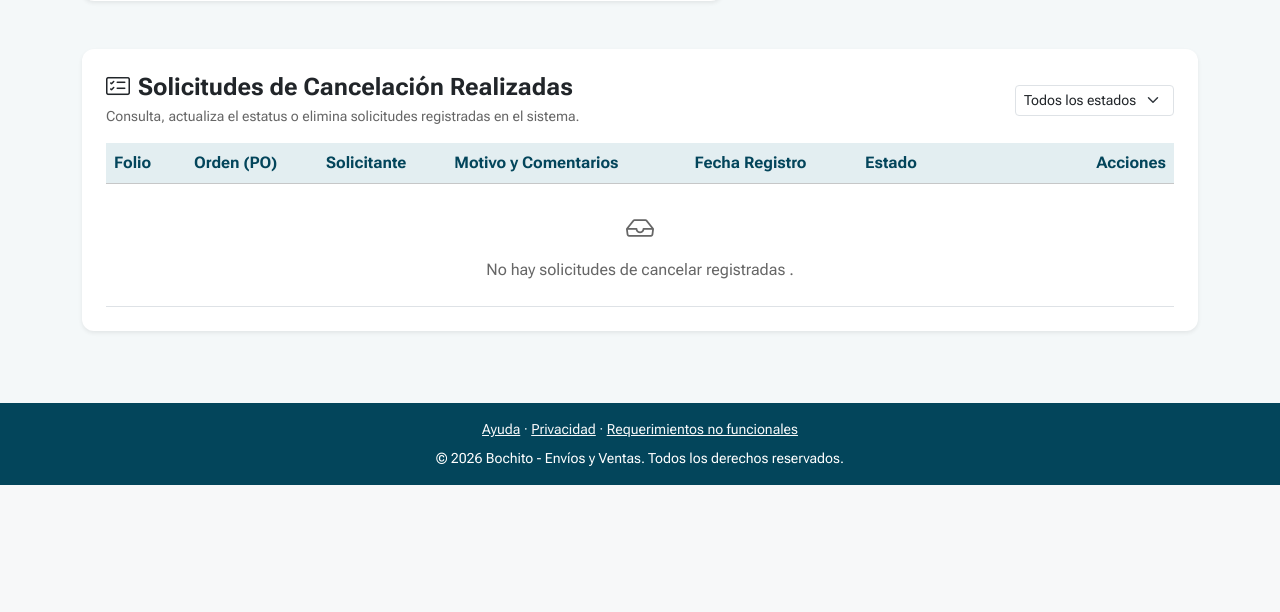
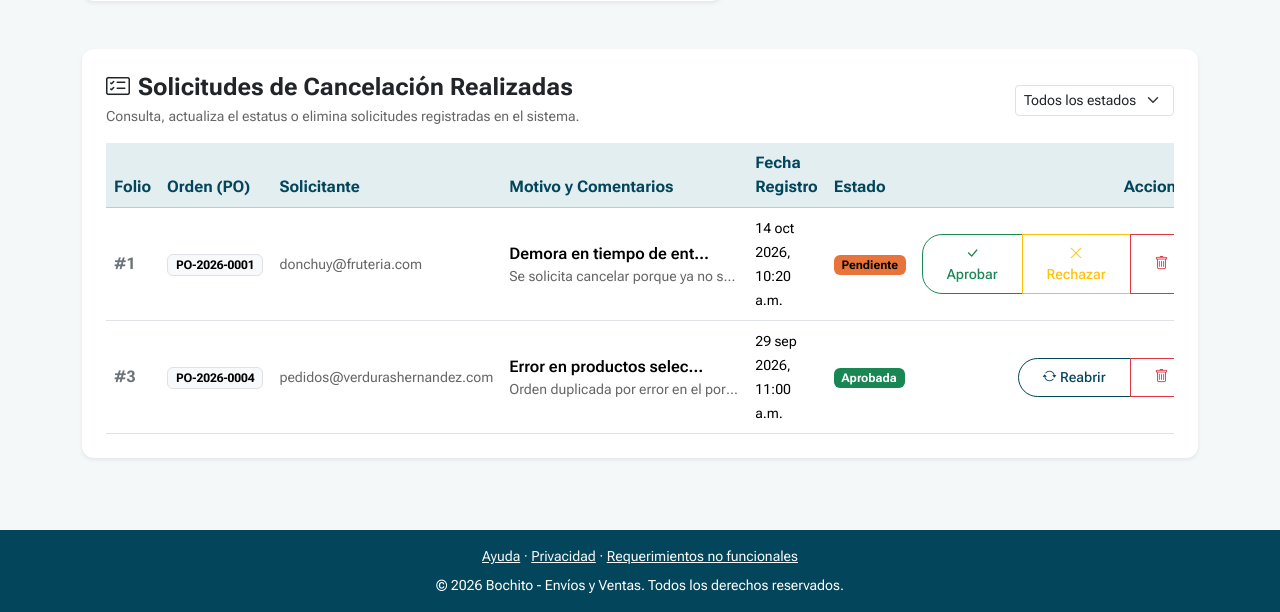
Before and after one commit to naomivimid-lang/Vochito_Lara_app_2026, a Laravel app: page /solicitudes in a window 1280 px wide. Shown: the part 1017-1629 px from the top of the page. Before the commit the page ends 1502 px from the top, so only its background shows below. Run offline with Laravel 12, Linux system fonts and the light colour scheme; data comes from the database, SQL or seed files in the repository.

Commit message:
Corregir filtrado de solicitudes, busqueda en vivo de pedido y validacion en formularios

```diff
--- a/app/Http/Controllers/SolicitudController.php
+++ b/app/Http/Controllers/SolicitudController.php
@@ -134,6 +134,7 @@ class SolicitudController extends Controller
         }
 
         // Si la tabla no está creada aún en SQLite/MySQL
+        if ($request->wantsJson()) {
             return response()->json([
                 'success' => true,
                 'message' => "Solicitud registrada correctamente para la orden {$po} (modo demo).",
@@ -144,6 +145,9 @@ class SolicitudController extends Controller
                     'created_at' => now()->toIso8601String(),
                 ])
             ]);
+        }
+
+        return back()->with('success', "Solicitud registrada correctamente para la orden {$po}.");
     }
 
     /**
--- a/app/Http/Requests/StoreSolicitudRequest.php
+++ b/app/Http/Requests/StoreSolicitudRequest.php
@@ -26,7 +26,7 @@ class StoreSolicitudRequest extends FormRequest
             'po' => 'required|string|regex:/^[Pp][Oo]-[0-9]{4}-[0-9]{4}$/i',
             'email' => 'required|email|max:150',
             'motivo' => 'nullable|string|max:150',
-            'comentarios' => 'required|string|min:5|max:1000',
+            'comentarios' => 'required|string|max:1000',
         ];
     }
 
@@ -43,7 +43,6 @@ class StoreSolicitudRequest extends FormRequest
             'email.required' => 'El correo electrónico es obligatorio.',
             'email.email' => 'El correo electrónico ingresado no es válido.',
             'comentarios.required' => 'Los comentarios o cambios solicitados son obligatorios.',
-            'comentarios.min' => 'Los comentarios deben contener al menos 5 caracteres.',
         ];
     }
 }
--- a/public/js/datos.js
+++ b/public/js/datos.js
@@ -105,7 +105,7 @@ const Bochito = (() => {
   // ---- Solicitudes (Cancelaciones y Modificaciones) ----
   function getSolicitudes(tipo = null) {
     let lista = leer(localStorage, CLAVE_SOLICITUDES);
-    if (!Array.isArray(lista)) {
+    if (!Array.isArray(lista) || lista.length === 0) {
       lista = structuredClone(SOLICITUDES_INICIALES);
       guardar(localStorage, CLAVE_SOLICITUDES, lista);
     }
--- a/public/js/solicitudes.js
+++ b/public/js/solicitudes.js
@@ -5,45 +5,108 @@
 document.addEventListener("DOMContentLoaded", () => {
   const formSolicitud = document.getElementById("formSolicitud");
   const avisoSolicitud = document.getElementById("avisoSolicitud");
-  const tablaSolicitudes = document.getElementById("tablaSolicitudes");
   const cuerpoTabla = document.getElementById("cuerpoSolicitudes");
   const filtroEstado = document.getElementById("filtroEstado");
   const contadorSolicitudes = document.getElementById("contadorSolicitudes");
+  const poInput = document.getElementById("po");
+  const infoPedido = document.getElementById("infoPedido");
   const EMBARCADO = "En tránsito";
 
-  // Determinar si esta página es de cancelaciones o modificaciones
-  const tipoPagina = formSolicitud ? formSolicitud.dataset.accion : "cancelacion";
+  // Determinar si esta página es de cancelación o modificación de forma robusta
+  const accion = formSolicitud ? (formSolicitud.dataset.accion || "") : "";
+  const tipoAtributo = formSolicitud ? (formSolicitud.dataset.tipo || "") : "";
+  const tipoPagina = (tipoAtributo === "modificacion" || accion === "modificar" || accion === "modificacion")
+    ? "modificacion"
+    : "cancelacion";
 
-  // Token CSRF de Laravel si está disponible en la página
+  // Token CSRF de Laravel
   const csrfToken = document.querySelector('meta[name="csrf-token"]')?.getAttribute("content");
 
   function avisar(texto, tipo = "success") {
     if (!avisoSolicitud) return;
-    avisoSolicitud.textContent = texto;
-    avisoSolicitud.className = `alert alert-${tipo} mt-3 mb-0 shadow-sm`;
+    const icono = tipo === "success"
+      ? '<i class="bi bi-check-circle-fill me-2 fs-5"></i>'
+      : (tipo === "danger" ? '<i class="bi bi-exclamation-triangle-fill me-2 fs-5"></i>' : '<i class="bi bi-info-circle-fill me-2 fs-5"></i>');
+    avisoSolicitud.innerHTML = `<div class="d-flex align-items-center">${icono}<div>${texto}</div></div>`;
+    avisoSolicitud.className = `alert alert-${tipo} mb-4 shadow-sm`;
     avisoSolicitud.classList.remove("d-none");
     avisoSolicitud.scrollIntoView({ behavior: "smooth", block: "nearest" });
   }
 
   // Pre-llenar correo si hay sesión activa
-  const sesion = Bochito.getSesion();
-  if (sesion && sesion.correo) {
+  const sesion = (typeof Bochito !== "undefined" && Bochito.getSesion) ? Bochito.getSesion() : null;
   const inputEmail = document.getElementById("email") || document.getElementById("mod-email");
-    if (inputEmail && !inputEmail.value) {
+  if (sesion && sesion.correo && inputEmail && !inputEmail.value) {
     inputEmail.value = sesion.correo;
   }
+
+  // Búsqueda en vivo al escribir la orden de compra (PO)
+  if (poInput && infoPedido) {
+    poInput.addEventListener("input", () => {
+      const val = poInput.value.trim().toUpperCase();
+      if (val.length < 4) {
+        infoPedido.className = "mt-2 small d-none";
+        infoPedido.innerHTML = "";
+        return;
+      }
+
+      if (typeof Bochito !== "undefined" && Bochito.getPedidos) {
+        const pedido = Bochito.getPedidos().find(p => p.po === val);
+        if (pedido) {
+          const esEmbarcado = pedido.estatus === EMBARCADO;
+          const alertClass = esEmbarcado ? "danger" : "info";
+          const badgeColor = esEmbarcado ? "danger" : (pedido.estatus === "Cancelado" ? "secondary" : "success");
+
+          infoPedido.className = `alert alert-${alertClass} p-2 mt-2 mb-0 shadow-sm`;
+          infoPedido.innerHTML = `
+            <div><strong><i class="bi bi-box-seam me-1"></i> Pedido encontrado:</strong> ${pedido.cliente} &bull; ${pedido.producto} (${pedido.cantidad} uds.)</div>
+            <div class="mt-1">Estatus actual: <span class="badge text-bg-${badgeColor}">${pedido.estatus}</span></div>
+            ${esEmbarcado ? `<div class="mt-1 text-danger fw-semibold"><i class="bi bi-exclamation-octagon me-1"></i> Este pedido ya se encuentra "${EMBARCADO}" y no permite ${tipoPagina === 'cancelacion' ? 'cancelación' : 'modificación'}.</div>` : ''}
+          `;
+          return;
+        }
+      }
+
+      // Si tiene formato válido pero no está en la lista inicial
+      if (/^[Pp][Oo]-[0-9]{4}-[0-9]{4}$/i.test(val)) {
+        infoPedido.className = "alert alert-secondary p-2 mt-2 mb-0";
+        infoPedido.innerHTML = `<i class="bi bi-info-circle me-1"></i> Orden <strong>${val}</strong>: Lista para registrar la solicitud.`;
+      } else {
+        infoPedido.className = "mt-2 small d-none";
+      }
+    });
   }
 
   /**
    * Renderiza las solicitudes registradas en la tabla
    */
-  function cargarTablaSolicitudes() {
+  async function cargarTablaSolicitudes() {
     if (!cuerpoTabla) return;
-    cuerpoTabla.innerHTML = "";
+
+    let solicitudes = (typeof Bochito !== "undefined" && Bochito.getSolicitudes)
+      ? Bochito.getSolicitudes(tipoPagina)
+      : [];
+
+    // Intentar sincronizar con backend Laravel si está activo
+    try {
+      const res = await fetch(`/solicitudes?tipo=${tipoPagina}`, {
+        headers: { "Accept": "application/json" }
+      });
+      if (res.ok) {
+        const json = await res.json();
+        if (json.success && Array.isArray(json.solicitudes) && json.solicitudes.length > 0) {
+          // Si el backend tiene solicitudes, combinarlas con las locales
+          const map = new Map();
+          solicitudes.forEach(s => map.set(s.po + '-' + s.tipo, s));
+          json.solicitudes.forEach(s => map.set(s.po + '-' + s.tipo, s));
+          solicitudes = Array.from(map.values());
+        }
+      }
+    } catch (e) {
+      // Uso de datos locales en localStorage
+    }
 
     const estadoSeleccionado = filtroEstado ? filtroEstado.value : "";
-    let solicitudes = Bochito.getSolicitudes(tipoPagina);
-
     if (estadoSeleccionado) {
       solicitudes = solicitudes.filter(s => s.estado === estadoSeleccionado);
     }
@@ -52,12 +115,16 @@ document.addEventListener("DOMContentLoaded", () => {
       contadorSolicitudes.textContent = solicitudes.length;
     }
 
+    cuerpoTabla.innerHTML = "";
+
+    const etiquetaNombre = tipoPagina === "cancelacion" ? "cancelación" : "modificación";
+
     if (solicitudes.length === 0) {
       const tr = document.createElement("tr");
       tr.innerHTML = `
         <td colspan="7" class="text-center text-muted py-4">
-          <i class="bi bi-inbox fs-3 d-block mb-2"></i>
-          No hay solicitudes de ${tipoPagina} registradas ${estadoSeleccionado ? `con estatus "${estadoSeleccionado}"` : ""}.
+          <i class="bi bi-inbox fs-3 d-block mb-2 text-teal"></i>
+          No hay solicitudes de ${etiquetaNombre} registradas ${estadoSeleccionado ? `con estatus "${estadoSeleccionado}"` : ""}.
         </td>
       `;
       cuerpoTabla.appendChild(tr);
@@ -66,23 +133,27 @@ document.addEventListener("DOMContentLoaded", () => {
 
     solicitudes.forEach((sol) => {
       const tr = document.createElement("tr");
+      const badgeClase = (typeof Bochito !== "undefined" && Bochito.COLOR_ESTADO_SOLICITUD)
+        ? (Bochito.COLOR_ESTADO_SOLICITUD[sol.estado] || "secondary")
+        : (sol.estado === "Aprobada" ? "success" : (sol.estado === "Rechazada" ? "danger" : "warning"));
 
-      // Badge de estado
-      const badgeClase = Bochito.COLOR_ESTADO_SOLICITUD[sol.estado] || "secondary";
+      const fechaStr = (typeof Bochito !== "undefined" && Bochito.formatoFecha)
+        ? Bochito.formatoFecha(sol.fecha || sol.created_at)
+        : (sol.fecha || sol.created_at || "—");
 
       tr.innerHTML = `
         <td class="fw-bold text-secondary">#${sol.id}</td>
         <td><span class="badge text-bg-light border">${sol.po}</span></td>
         <td><small class="text-muted">${sol.email}</small></td>
         <td>
-          <div class="fw-semibold text-truncate" style="max-width: 180px;" title="${sol.motivo || ''}">
+          <div class="fw-semibold text-truncate" style="max-width: 200px;" title="${sol.motivo || ''}">
             ${sol.motivo || 'General'}
           </div>
-          <small class="text-muted text-truncate d-block" style="max-width: 220px;" title="${sol.comentarios}">
+          <small class="text-muted text-truncate d-block" style="max-width: 230px;" title="${sol.comentarios}">
             ${sol.comentarios}
           </small>
         </td>
-        <td><small>${Bochito.formatoFecha(sol.fecha || sol.created_at)}</small></td>
+        <td><small>${fechaStr}</small></td>
         <td><span class="badge text-bg-${badgeClase}">${sol.estado}</span></td>
         <td class="text-end">
           <div class="btn-group btn-group-sm" role="group">
@@ -97,7 +168,7 @@ document.addEventListener("DOMContentLoaded", () => {
                 </button>
               `
                 : `
-                <button type="button" class="btn btn-outline-secondary btn-cambiar-estado" data-id="${sol.id}" title="Cambiar a Pendiente">
+                <button type="button" class="btn btn-outline-secondary btn-cambiar-estado" data-id="${sol.id}" title="Reabrir / Cambiar a Pendiente">
                   <i class="bi bi-arrow-repeat"></i> Reabrir
                 </button>
               `
@@ -118,7 +189,6 @@ document.addEventListener("DOMContentLoaded", () => {
    * Asigna eventos a los botones de acciones de la tabla
    */
   function asignarEventosAcciones() {
-    // Botón Aprobar
     document.querySelectorAll(".btn-aprobar").forEach(btn => {
       btn.addEventListener("click", () => {
         const id = btn.dataset.id;
@@ -126,7 +196,6 @@ document.addEventListener("DOMContentLoaded", () => {
       });
     });
 
-    // Botón Rechazar
     document.querySelectorAll(".btn-rechazar").forEach(btn => {
       btn.addEventListener("click", () => {
         const id = btn.dataset.id;
@@ -137,7 +206,6 @@ document.addEventListener("DOMContentLoaded", () => {
       });
     });
 
-    // Botón Reabrir / Cambiar Estado
     document.querySelectorAll(".btn-cambiar-estado").forEach(btn => {
       btn.addEventListener("click", () => {
         const id = btn.dataset.id;
@@ -145,7 +213,6 @@ document.addEventListener("DOMContentLoaded", () => {
       });
     });
 
-    // Botón Eliminar
     document.querySelectorAll(".btn-eliminar").forEach(btn => {
       btn.addEventListener("click", () => {
         const id = btn.dataset.id;
@@ -161,12 +228,12 @@ document.addEventListener("DOMContentLoaded", () => {
    * Actualiza el estado de la solicitud en localStorage y backend
    */
   async function actualizarEstadoSolicitud(id, nuevoEstado, respuestaAdmin = null) {
-    // 1. Actualización local
+    if (typeof Bochito !== "undefined" && Bochito.updateSolicitudEstado) {
       Bochito.updateSolicitudEstado(id, nuevoEstado, respuestaAdmin);
+    }
     cargarTablaSolicitudes();
-    avisar(`Solicitud #${id} actualizada a "${nuevoEstado}".`, nuevoEstado === "Aprobada" ? "success" : "warning");
+    avisar(`Solicitud #${id} actualizada a <strong>${nuevoEstado}</strong>.`, nuevoEstado === "Aprobada" ? "success" : "warning");
 
-    // 2. Intentar actualización en backend Laravel
     try {
       await fetch(`/solicitudes/${id}/estado`, {
         method: "PATCH",
@@ -177,21 +244,19 @@ document.addEventListener("DOMContentLoaded", () => {
         },
         body: JSON.stringify({ estado: nuevoEstado, respuesta_admin: respuestaAdmin })
       });
-    } catch (e) {
-      // Backend offline o modo local: los datos persisten en localStorage
-    }
+    } catch (e) {}
   }
 
   /**
    * Elimina una solicitud en localStorage y backend
    */
   async function eliminarSolicitud(id) {
-    // 1. Eliminación local
+    if (typeof Bochito !== "undefined" && Bochito.eliminarSolicitud) {
       Bochito.eliminarSolicitud(id);
+    }
     cargarTablaSolicitudes();
     avisar(`La solicitud #${id} fue eliminada correctamente.`, "info");
 
-    // 2. Intentar eliminación en backend Laravel
     try {
       await fetch(`/solicitudes/${id}`, {
         method: "DELETE",
@@ -200,9 +265,7 @@ document.addEventListener("DOMContentLoaded", () => {
           ...(csrfToken ? { "X-CSRF-TOKEN": csrfToken } : {})
         }
       });
-    } catch (e) {
-      // Persiste localmente
-    }
+    } catch (e) {}
   }
 
   /**
@@ -212,45 +275,47 @@ document.addEventListener("DOMContentLoaded", () => {
     formSolicitud.addEventListener("submit", async (e) => {
       e.preventDefault();
       formSolicitud.classList.add("was-validated");
-      if (avisoSolicitud) avisoSolicitud.className = "d-none";
 
-      if (!formSolicitud.checkValidity()) return;
+      if (!formSolicitud.checkValidity()) {
+        avisar("Por favor completa todos los campos requeridos correctamente.", "danger");
+        return;
+      }
 
-      const accion = formSolicitud.dataset.accion; // "cancelar" o "modificar"
-      const tipo = accion === "cancelar" ? "cancelacion" : "modificacion";
-      const poInput = document.getElementById("po");
-      const po = poInput.value.trim().toUpperCase();
-
-      const emailInput = document.getElementById("email") || document.getElementById("mod-email");
-      const email = emailInput ? emailInput.value.trim() : "";
+      const po = poInput ? poInput.value.trim().toUpperCase() : "";
+      const email = inputEmail ? inputEmail.value.trim() : "";
 
       const reasonSelect = document.getElementById("reason");
-      const motivo = reasonSelect ? reasonSelect.options[reasonSelect.selectedIndex]?.text : "Modificación solicitada";
+      const motivo = reasonSelect ? reasonSelect.options[reasonSelect.selectedIndex]?.value : "Modificación solicitada";
 
       const commentsInput = document.getElementById("comments") || document.getElementById("changes");
       const comentarios = commentsInput ? commentsInput.value.trim() : "";
 
-      // Verificar estatus del pedido en el registro
+      // Regla de negocio: Verificar estatus del pedido
+      if (typeof Bochito !== "undefined" && Bochito.getPedidos) {
         const pedido = Bochito.getPedidos().find((p) => p.po === po);
         if (pedido && pedido.estatus === EMBARCADO) {
           return avisar(
-          `El pedido ${po} ya fue embarcado ("${EMBARCADO}"), por lo que no es posible procesar la solicitud de ${tipo}.`,
+            `El pedido <strong>${po}</strong> ya fue embarcado ("${EMBARCADO}"), por lo que no es posible procesar la solicitud de ${tipoPagina === 'cancelacion' ? 'cancelación' : 'modificación'}.`,
             "danger"
           );
         }
+      }
 
-      // 1. Guardar solicitud localmente en Bochito
-      const nuevaSolicitud = Bochito.saveSolicitud({
-        tipo,
+      // 1. Guardar solicitud localmente en Bochito (instantáneo)
+      let nuevaSolicitud = null;
+      if (typeof Bochito !== "undefined" && Bochito.saveSolicitud) {
+        nuevaSolicitud = Bochito.saveSolicitud({
+          tipo: tipoPagina,
           po,
           email,
           motivo,
           comentarios,
         });
+      }
 
-      // 2. Intentar guardar en backend Laravel
+      // 2. Enviar a backend Laravel si está activo
       try {
-        await fetch("/solicitudes", {
+        const respuesta = await fetch("/solicitudes", {
           method: "POST",
           headers: {
             "Content-Type": "application/json",
@@ -258,31 +323,42 @@ document.addEventListener("DOMContentLoaded", () => {
             ...(csrfToken ? { "X-CSRF-TOKEN": csrfToken } : {})
           },
           body: JSON.stringify({
-            tipo,
+            tipo: tipoPagina,
             po,
             email,
             motivo,
             comentarios
           })
         });
+
+        if (!respuesta.ok && respuesta.status === 422) {
+          const errJson = await respuesta.json();
+          const primerError = errJson.message || Object.values(errJson.errors || {})[0]?.[0] || "Error de validación.";
+          return avisar(primerError, "danger");
+        }
       } catch (err) {
-        // En modo estático/offline la solicitud ya está guardada en localStorage
+        // Modo offline / prototipo sin backend activo
       }
 
+      const folio = nuevaSolicitud ? `#${nuevaSolicitud.id}` : "";
       avisar(
-        `¡Solicitud de ${tipo} para la orden ${po} registrada exitosamente con folio #${nuevaSolicitud.id}!`,
+        `¡Solicitud de ${tipoPagina === 'cancelacion' ? 'cancelación' : 'modificación'} para la orden <strong>${po}</strong> registrada exitosamente ${folio}!`,
         "success"
       );
 
       formSolicitud.reset();
       formSolicitud.classList.remove("was-validated");
 
-      // Si el usuario tenía sesión, restaurar el correo
-      if (sesion && sesion.correo && emailInput) {
-        emailInput.value = sesion.correo;
+      // Restaurar correo si hay sesión activa
+      if (sesion && sesion.correo && inputEmail) {
+        inputEmail.value = sesion.correo;
+      }
+      if (infoPedido) {
+        infoPedido.className = "mt-2 small d-none";
+        infoPedido.innerHTML = "";
       }
 
-      // Actualizar la tabla
+      // Actualizar la tabla inmediatamente
       cargarTablaSolicitudes();
     });
   }
@@ -292,6 +368,6 @@ document.addEventListener("DOMContentLoaded", () => {
     filtroEstado.addEventListener("change", cargarTablaSolicitudes);
   }
 
-  // Inicializar la tabla al cargar la vista
+  // Carga inicial de la tabla
   cargarTablaSolicitudes();
 });
--- a/resources/views/partials/form_solicitud.blade.php
+++ b/resources/views/partials/form_solicitud.blade.php
@@ -4,7 +4,9 @@
     - $tipo: 'cancelacion' o 'modificacion'
     - $accion: 'cancelar' o 'modificar'
 --}}
-<form id="formSolicitud" data-accion="{{ $accion }}" method="POST" action="{{ route('solicitudes.store') }}" novalidate>
+<div id="avisoSolicitud" class="d-none" role="status"></div>
+
+<form id="formSolicitud" data-accion="{{ $accion }}" data-tipo="{{ $tipo }}" method="POST" action="{{ route('solicitudes.store') }}" novalidate>
     @csrf
     <input type="hidden" name="tipo" value="{{ $tipo }}" />
 
@@ -42,6 +44,7 @@
             value="{{ old('po') }}"
             required
         />
+        <div id="infoPedido" class="mt-2 small d-none"></div>
         @error('po')
             <div class="invalid-feedback">{{ $message }}</div>
         @else
@@ -95,7 +98,7 @@
         @enderror
     </div>
 
-    <button type="submit" class="btn btn-teal w-100 py-2 fw-bold shadow-sm">
+    <button type="submit" id="btnSubmitSolicitud" class="btn btn-teal w-100 py-2 fw-bold shadow-sm">
         @if($tipo === 'cancelacion')
             <i class="bi bi-x-circle-fill me-1"></i> Confirmar y Registrar Cancelación
         @else
@@ -103,4 +106,3 @@
         @endif
     </button>
 </form>
-<div id="avisoSolicitud" class="d-none" role="status"></div>
```
Lines whose indentation alone changed are shown as unchanged.
